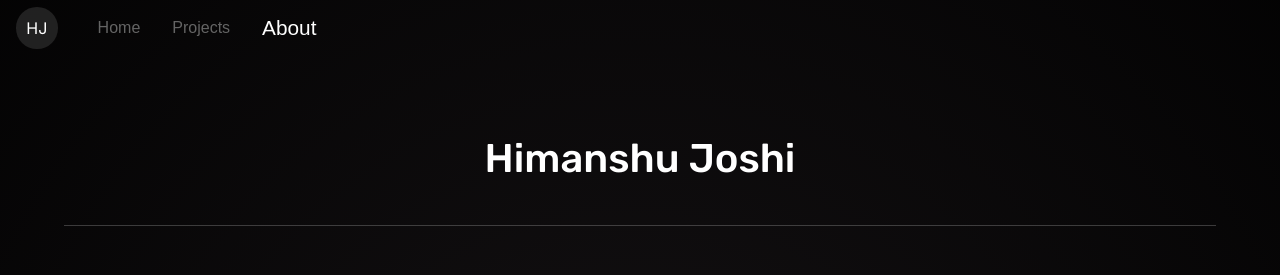
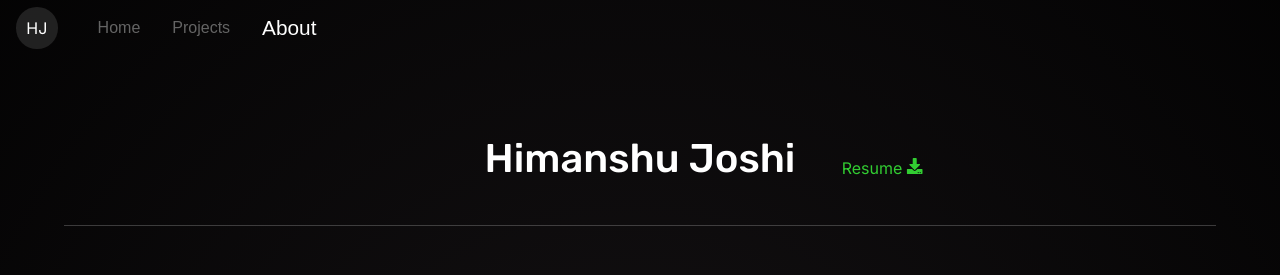
Before and after one commit to ItsHyde-dev/Web-Portfolio, a React (Create React App) app: page /about in a window 1280 px wide. Shown: the top 275 px of the page. Built offline with nearby package versions, Linux system fonts and the light colour scheme.

Commit message:
added resume download button

```diff
--- a/src/components/about-page/about-page.module.css
+++ b/src/components/about-page/about-page.module.css
@@ -2,8 +2,27 @@
     font-family: Rubik;
     font-size: 2.5rem;
     font-weight: 500;
+    text-align: center;
+}
+
+.header_container {
+    display: flex;
+    flex-direction: row;
+    justify-content: center;
+    align-items: flex-end;
+    text-align: center;
     padding: 2rem 0 1rem 0;
-    text-align: center;
+    position: relative;
+}
+
+.header_container a {
+    left: 50%;
+    bottom: 1.675rem;
+    position: absolute;
+    text-decoration: none;
+    color: limegreen;
+    padding-left: 2rem;
+    transform: translateX(150%) translateY(-100%);
 }
 
 .intro_para {
--- a/src/components/about-page/about-page.tsx
+++ b/src/components/about-page/about-page.tsx
@@ -1,8 +1,10 @@
 import Navbar from "../navbar/navbar"
 import styles from "./about-page.module.css"
 import animation from '../../common/styles/animations.module.css'
+import position from '../../common/styles/positioning.module.css'
 import commonStyles from '../../common/styles/css-components.module.css'
 import { ReactNode } from "react"
+import { FaDownload } from "react-icons/fa"
 
 function AboutPage() {
 
@@ -11,7 +13,19 @@ function AboutPage() {
     return (
         <>
             <Navbar highlight="about" />
-            <h1 className={styles.heading}>Himanshu Joshi</h1>
+
+            <div className={styles.header_container}>
+                <h1 className={styles.heading}>Himanshu Joshi
+                </h1>
+                <a
+                    href={require("../../assets/Resume-Himanshu Joshi.pdf")}
+                    download="Resume-Himanshu Joshi.pdf"
+                    target="_blank"
+                    rel="noreferrer"
+                >
+                    Resume <FaDownload />
+                </a>
+            </div>
             <div className={expandingLine} />
             <div className={styles.body_area}>
                 <div className={styles.left_area}>
@@ -143,8 +157,8 @@ function FTDArticleList() {
             </div>
         },
         {
-                title: "Future Scope",
-                body: <div>
+            title: "Future Scope",
+            body: <div>
                 <p>
                     Adding more cool features to this website and maybe making a dedicated backend just for this website will be coming in the future.
                 </p>
@@ -155,8 +169,8 @@ function FTDArticleList() {
                     A section for advice or a contact section where people can send me messages directly will be added.
                     Might configure an smtp server for that. Maybe it's already in the works 😉
                 </p>
-                </div>
-            }
+            </div>
+        }
     ]
 
     return (
```
Also changed, not shown: 1 other file (tests, documents, lock files or other folders).
